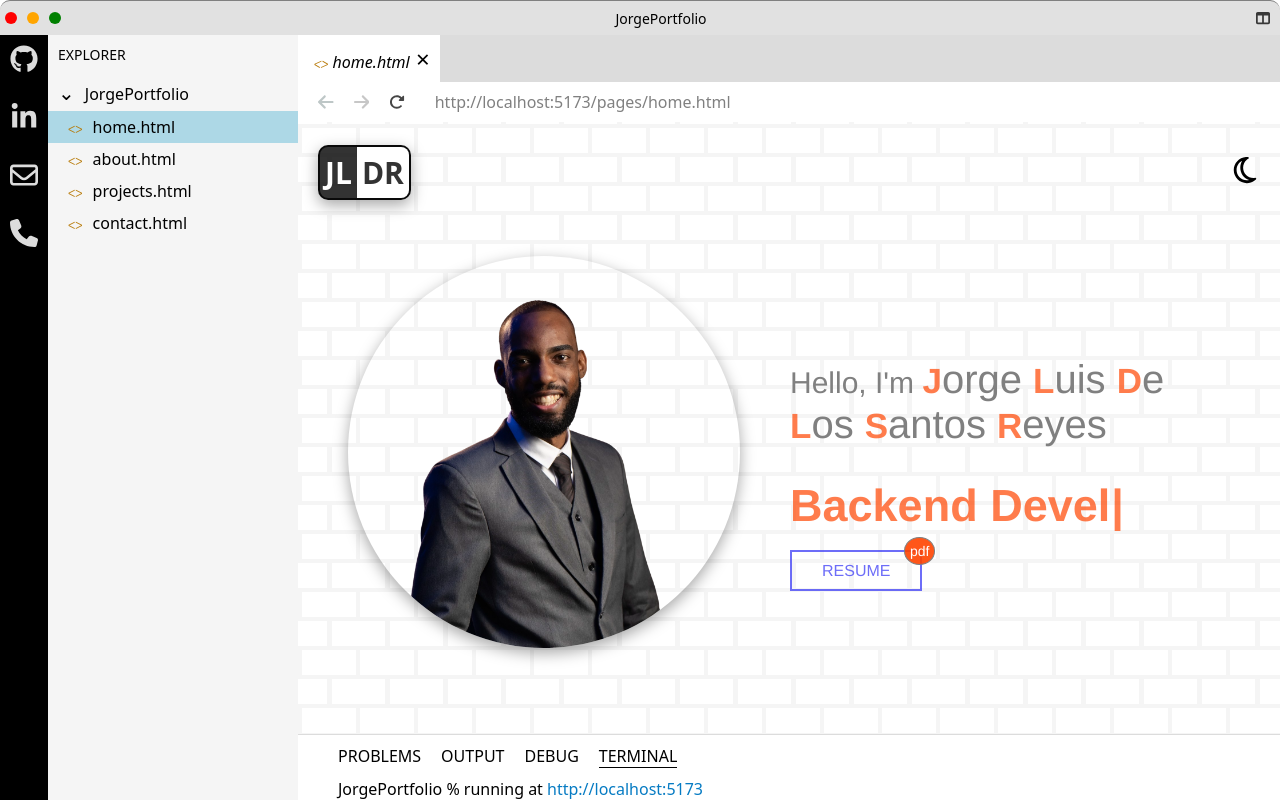
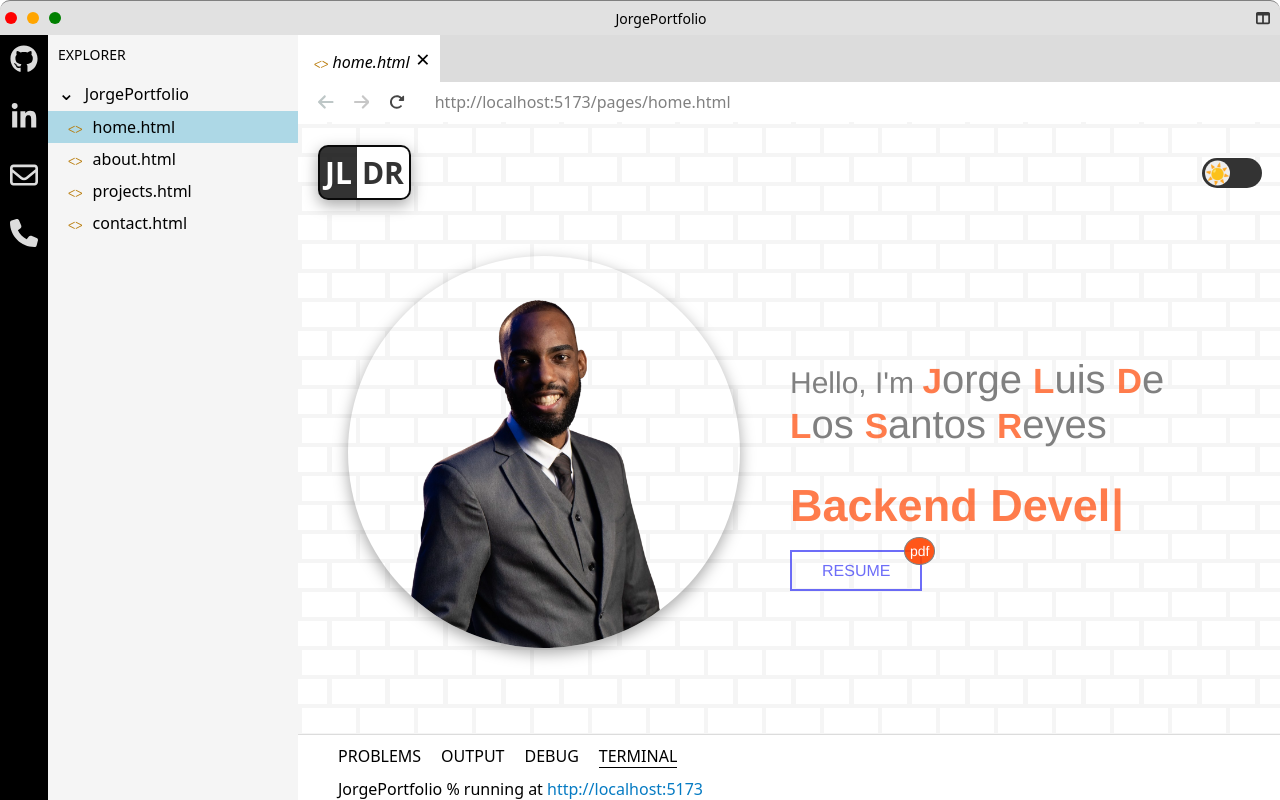
Before and after one commit to jorge20080/MyPortfolio, a React (Vite) app: page / in a window 1280 px wide. Built offline with nearby package versions, Linux system fonts and the light colour scheme; the HTML template or start-up script is replaced by a standard one.

Commit message:
Changed button for toggle to change dark mode

```diff
--- a/src/components/ExperienceCard/ExperienceCard.module.css
+++ b/src/components/ExperienceCard/ExperienceCard.module.css
@@ -38,5 +38,5 @@
     margin: 10px;
 }
 .card svg{
-    fill: var(--card-color)
+    fill: var(--card-color);
 }
--- a/src/components/Header/Header.module.css
+++ b/src/components/Header/Header.module.css
@@ -27,14 +27,49 @@
     padding: 5px;
     margin-left: 5px;
 }
-.dark{
+
+.toggle {
+    appearance: none;
+    -webkit-appearance: none;
+    -moz-appearance: none;
+    width: 60px;
+    height: 30px;
+    border-radius: 30px;
+    background-color: #333;
     position: absolute;
-    top:100px;
-    right:0;
-    margin: 20px;
-    width: 30px;
-    height: 30px;
-}
-.dark_btn:hover{
+    top: 120px;
+    right: 15px;
+    transition: all 0.5s ease-in;
     cursor: pointer;
-}
+    z-index: 1;
+  }
+
+  /* Making a dot switch inside the Toggle Button */
+  .toggle::before {
+    content: "☀️";
+    font-size: 20px;
+    display: grid;
+    place-content: center;
+    width: 25px;
+    height: 25px;
+    border-radius: 50%;
+    background: #EEE;
+    position: absolute;
+    top: 50%;
+    left: 3px;
+    transform: translateY(-50%);
+    transition: all 0.5s ease-in;
+  }
+
+  /* Changing toggle button background when checked */
+  .toggle:checked {
+    background: #ff4400e6;
+  }
+
+  /* Changing dot switch color and moving to the right side when checked */
+  .toggle:checked::before {
+    background: #333;
+    left: 32px;
+    content:'☾';
+    color: white;
+  }
--- a/src/components/Header/Header.tsx
+++ b/src/components/Header/Header.tsx
@@ -9,13 +9,7 @@ const Header = () =>{
     return (
         <>
             <Link to='/'><p className={styles.logo}>JL<span>DR</span></p></Link>
-            <a className={styles.dark_btn} onClick={handleDarkModeChange}>
-                {isDark?
-                <svg className={styles.dark} xmlns="http://www.w3.org/2000/svg" height="14" width="10.5" viewBox="0 0 384 512"><path fill="#ffffff" d="M144.7 98.7c-21 34.1-33.1 74.3-33.1 117.3c0 98 62.8 181.4 150.4 211.7c-12.4 2.8-25.3 4.3-38.6 4.3C126.6 432 48 353.3 48 256c0-68.9 39.4-128.4 96.8-157.3zm62.1-66C91.1 41.2 0 137.9 0 256C0 379.7 100 480 223.5 480c47.8 0 92-15 128.4-40.6c1.9-1.3 3.7-2.7 5.5-4c4.8-3.6 9.4-7.4 13.9-11.4c2.7-2.4 5.3-4.8 7.9-7.3c5-4.9 6.3-12.5 3.1-18.7s-10.1-9.7-17-8.5c-3.7 .6-7.4 1.2-11.1 1.6c-5 .5-10.1 .9-15.3 1c-1.2 0-2.5 0-3.7 0c-.1 0-.2 0-.3 0c-96.8-.2-175.2-78.9-175.2-176c0-54.8 24.9-103.7 64.1-136c1-.9 2.1-1.7 3.2-2.6c4-3.2 8.2-6.2 12.5-9c3.1-2 6.3-4 9.6-5.8c6.1-3.5 9.2-10.5 7.7-17.3s-7.3-11.9-14.3-12.5c-3.6-.3-7.1-.5-10.7-.6c-2.7-.1-5.5-.1-8.2-.1c-3.3 0-6.5 .1-9.8 .2c-2.3 .1-4.6 .2-6.9 .4z"/></svg>
-                :
-                <svg className={styles.dark} xmlns="http://www.w3.org/2000/svg" height="14" width="10.5" viewBox="0 0 384 512"><path d="M144.7 98.7c-21 34.1-33.1 74.3-33.1 117.3c0 98 62.8 181.4 150.4 211.7c-12.4 2.8-25.3 4.3-38.6 4.3C126.6 432 48 353.3 48 256c0-68.9 39.4-128.4 96.8-157.3zm62.1-66C91.1 41.2 0 137.9 0 256C0 379.7 100 480 223.5 480c47.8 0 92-15 128.4-40.6c1.9-1.3 3.7-2.7 5.5-4c4.8-3.6 9.4-7.4 13.9-11.4c2.7-2.4 5.3-4.8 7.9-7.3c5-4.9 6.3-12.5 3.1-18.7s-10.1-9.7-17-8.5c-3.7 .6-7.4 1.2-11.1 1.6c-5 .5-10.1 .9-15.3 1c-1.2 0-2.5 0-3.7 0c-.1 0-.2 0-.3 0c-96.8-.2-175.2-78.9-175.2-176c0-54.8 24.9-103.7 64.1-136c1-.9 2.1-1.7 3.2-2.6c4-3.2 8.2-6.2 12.5-9c3.1-2 6.3-4 9.6-5.8c6.1-3.5 9.2-10.5 7.7-17.3s-7.3-11.9-14.3-12.5c-3.6-.3-7.1-.5-10.7-.6c-2.7-.1-5.5-.1-8.2-.1c-3.3 0-6.5 .1-9.8 .2c-2.3 .1-4.6 .2-6.9 .4z"/></svg>
-                }
-            </a>
+            <input type="checkbox" className={styles.toggle} onChange={handleDarkModeChange} checked={isDark}/>
         </>
     )
 }
--- a/src/pages/About/About.module.css
+++ b/src/pages/About/About.module.css
@@ -1,3 +1,10 @@
+:root{
+    --h3-color: rgba(71, 71, 71, 0.9);
+}
+[data-theme="dark"]{
+    --h3-color: gainsboro;
+}
+
 .container{
     max-width: 1200px;
     margin-inline: auto;
@@ -11,7 +18,11 @@
     color: #ff4400e6;
     margin-inline: 30px;
 }
-
+.container h3{
+    color: var(--h3-color);
+    color: #ff4400e6;
+    font-weight: 500;
+}
 
 
 
```
